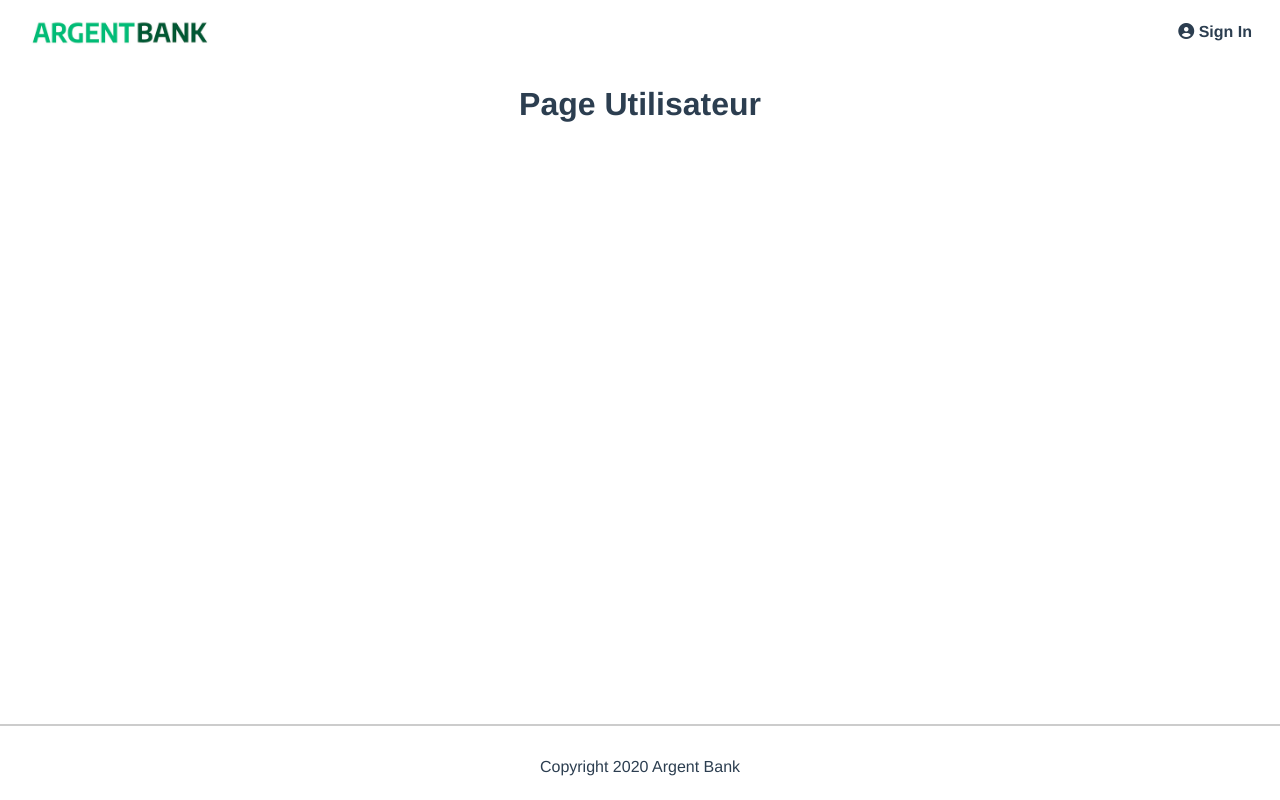
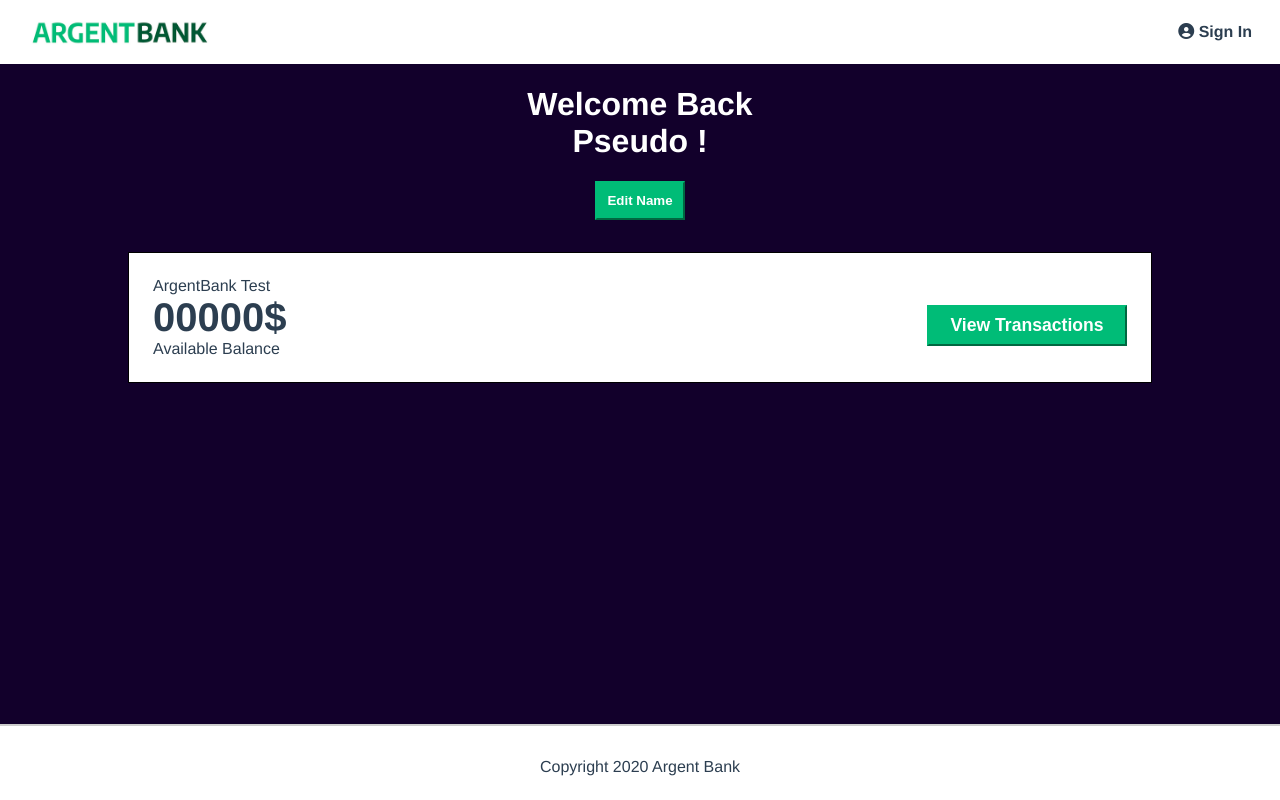
Before and after one commit to CynthiaCG-2202/Implementez-le-front-end-d-une-application-bancaire, a React (Vite) app in the folder argentbankreact/: page /user in a window 1280 px wide. Built offline with nearby package versions, Linux system fonts and the light colour scheme.

Commit message:
Ajout des éléments de la page utilisateur et installation des fichiers Redux

```diff
--- /dev/null
+++ b/argentbankreact/src/Components/Account.jsx
@@ -0,0 +1,17 @@
+function Account() {
+    return (
+        <section className="account">
+            <div className="account-content-wrapper">
+                <h3 className="account-title">ArgentBank Test</h3>
+                <p className="account-amount">00000$</p>
+                <p className="account-amount-description">Available Balance</p>
+            </div>
+            <div className="account-content-wrapper cta">
+                <button className="transaction-button">View Transactions</button>
+            </div>
+        </section>
+    );
+}
+
+
+export default Account;
--- /dev/null
+++ b/argentbankreact/src/Components/HeaderProfile.jsx
@@ -0,0 +1,14 @@
+function HeaderProfile() {
+    return (
+        <div className="header">
+            <h1>Welcome Back
+                <br></br>
+                Pseudo !
+            </h1>
+            <button className="edit-button">Edit Name</button>
+        </div>
+    );
+}
+
+
+export default HeaderProfile;
--- a/argentbankreact/src/Components/SignInForm.jsx
+++ b/argentbankreact/src/Components/SignInForm.jsx
@@ -40,8 +40,8 @@ function SignInForm() {
         sessionStorage.setItem("token", data.token);
       }
 
-      // Redirection vers la page Transactions
-      navigate("/transactions");
+      // Redirection vers la page User
+      navigate("/user");
     } catch (error) {
       console.error("Erreur API :", error);
       setErrorMessage(error.message); // Affiche le message d'erreur
--- a/argentbankreact/src/Pages/User.jsx
+++ b/argentbankreact/src/Pages/User.jsx
@@ -1,7 +1,13 @@
-import React from "react";
+import HeaderProfile from "../Components/HeaderProfile";
+import Account from "../Components/Account";
 
 function User() {
-  return <h1>Page Utilisateur</h1>;
+  return (
+    <main className="main bg-dark">
+      <HeaderProfile />
+      <Account />
+    </main>
+  );
 }
 
 export default User;
```
Also changed, not shown: argentbankreact/src/Redux/Actions/AuthActions.js (added), argentbankreact/src/Redux/Actions/UserAction.js (added), argentbankreact/src/Redux/Reducers/AuthReducers.js (added), argentbankreact/src/Redux/Reducers/UserReducer.js (added), argentbankreact/src/Redux/store.js (added).
